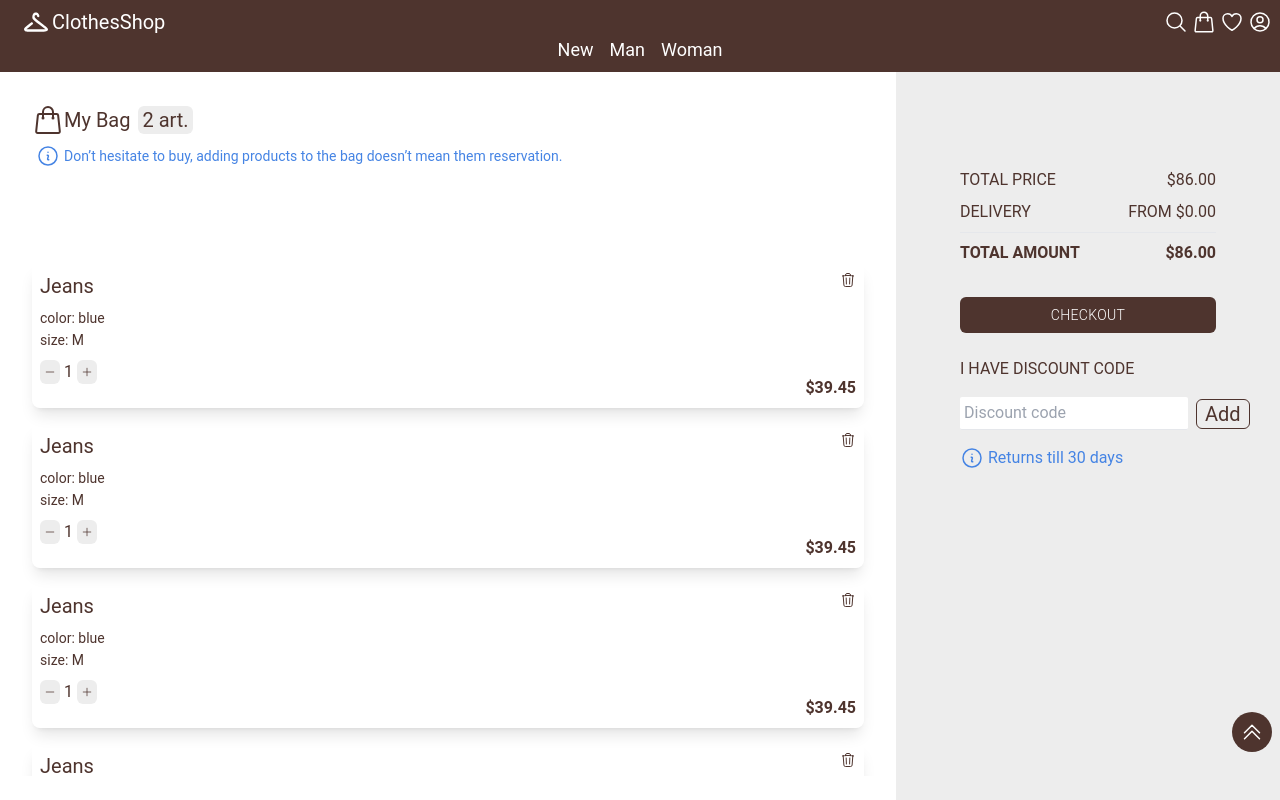
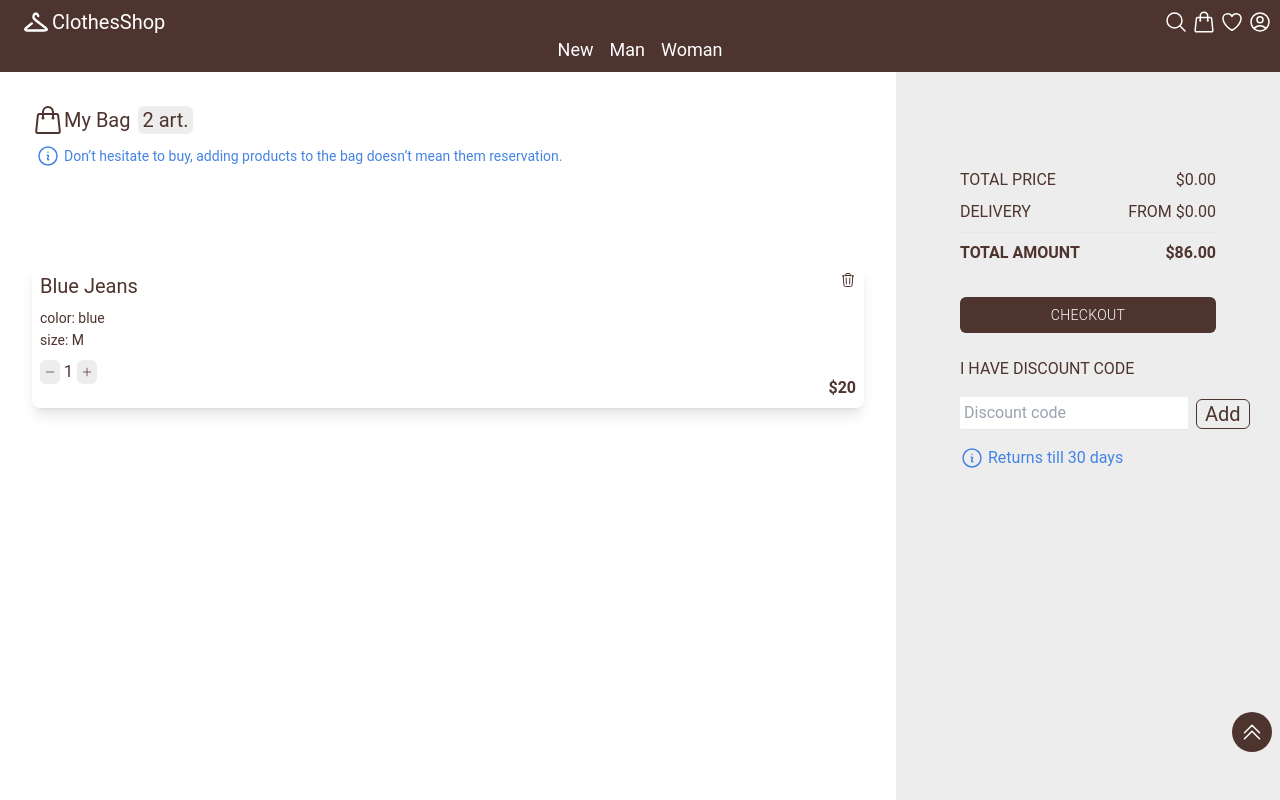
Before and after one commit to radoslawkol/clothing-store, a Next.js app: page /checkout in a window 1280 px wide. Shown: the top 800 px of the page. Built offline with nearby package versions, Linux system fonts and the light colour scheme.

Commit message:
Add cartSlice in Redux

```diff
--- a/components/Checkout/AddedProducts/index.js
+++ b/components/Checkout/AddedProducts/index.js
@@ -1,14 +1,17 @@
 import React from "react";
 import ProductCard from "../ProductCard";
-export default function AddedProducts() {
+export default function AddedProducts({ cartItems }) {
 	return (
 		<div className='flex flex-col mt-8 gap-4 p-2 sm:p-4 sm:w-3/4 mx-auto lg:p-8 lg:w-full lg:ml-0 overflow-auto max-h-[44vh] lg:max-h-[68vh]'>
-			<ProductCard />
-			<ProductCard />
-			<ProductCard />
-			<ProductCard />
-			<ProductCard />
-			<ProductCard />
+			{cartItems.length !== 0 ? (
+				cartItems.map((item) => {
+					return <ProductCard {...item} key={item.id} />;
+				})
+			) : (
+				<p className='text-center text-lg lg:text-left pl-6  lg:tracking-wide lg:text-xl lg:uppercase lg:-translate-y-8'>
+					You don't have any products in a bag.
+				</p>
+			)}
 		</div>
 	);
 }
--- a/components/Checkout/ProductCard/index.js
+++ b/components/Checkout/ProductCard/index.js
@@ -2,13 +2,25 @@ import React from "react";
 import Image from "next/image";
 import { PlusIcon, MinusIcon, TrashIcon } from "@heroicons/react/24/outline";
 import Link from "next/link";
-export default function ProductCard() {
+import { useDispatch } from "react-redux";
+import { removeItem } from "../../../reducers/cartReducer";
+export default function ProductCard({
+	id,
+	title,
+	image,
+	size,
+	color,
+	price,
+	quantity,
+}) {
+	const dispatch = useDispatch();
+
 	return (
 		<article className='relative flex w-full rounded-lg shadow-lg '>
 			<Link href={`/man/clothing/jeans/bluejeans`}>
 				<div className='relative w-1/3 sm:w-1/4 md:w-[20%] lg:h-36'>
 					<Image
-						src={`https://cdn.pixabay.com/photo/2017/08/06/09/51/bag-2590799_960_720.jpg`}
+						src={image}
 						alt='product name'
 						layout='fill'
 						className='w-20 h-full rounded-l-lg object-cover bg-center cursor-pointer'
@@ -18,25 +30,28 @@ export default function ProductCard() {
 
 			<div className='text-primary-key p-2'>
 				<div>
-					<h3 className='text-lg lg:text-xl mb-2'>Jeans</h3>
-					<span className='block text-[12px] lg:text-sm'>color: blue</span>
-					<span className='text-[12px] lg:text-sm'>size: M</span>
+					<h3 className='text-lg lg:text-xl mb-2'>{title}</h3>
+					<span className='block text-[12px] lg:text-sm'>color: {color}</span>
+					<span className='text-[12px] lg:text-sm'>size: {size}</span>
 				</div>
 				<div className='mt-2 flex items-center gap-1'>
 					<button className='text-lg px-1 h-6 bg-primary hover:bg-primary-key duration-300 hover:text-on-primary-key rounded-md'>
 						<MinusIcon className='h-3 w-3' />
 					</button>
-					<span>1</span>
+					<span>{quantity}</span>
 					<button className='text-lg px-1 h-6 bg-primary hover:bg-primary-key duration-300 hover:text-on-primary-key rounded-md'>
 						<PlusIcon className='h-3 w-3' />
 					</button>
 				</div>
 			</div>
-			<button className='absolute top-2 right-2 '>
+			<button
+				className='absolute top-2 right-2 '
+				onClick={() => dispatch(removeItem(id))}
+			>
 				<TrashIcon className='w-4 h-4 text-primary-key' />
 			</button>
 			<strong className='absolute bottom-2 right-2 text-primary-key'>
-				$39.45
+				${price}
 			</strong>
 		</article>
 	);
--- a/components/Checkout/Summary/index.js
+++ b/components/Checkout/Summary/index.js
@@ -3,12 +3,12 @@ import ButtonPrimary from "../../../utils/ButtonPrimary";
 import Discount from "../Discount";
 import { InformationCircleIcon } from "@heroicons/react/24/outline";
 
-export default function Summary() {
+export default function Summary({ totalPrice }) {
 	return (
 		<div className='mt-8 lg:mt-0 p-4 sm:w-3/4 lg:w-[30%] lg:bg-primary mx-auto lg:pt-24 xl:px-16'>
 			<ul className='flex flex-col gap-2 text-primary-key mb-8'>
 				<li className='flex justify-between uppercase'>
-					Total price <span>$86.00</span>
+					Total price <span>{`$${totalPrice.toFixed(2)}`}</span>
 				</li>
 				<li className='flex justify-between uppercase'>
 					Delivery <span>from $0.00</span>
--- a/components/Checkout/index.js
+++ b/components/Checkout/index.js
@@ -2,16 +2,19 @@ import React from "react";
 import AddedProducts from "./AddedProducts";
 import CheckoutHeader from "./CheckoutHeader";
 import Summary from "./Summary";
+import { useSelector } from "react-redux";
 
 export default function Checkout() {
+	const { cartItems, count, totalPrice } = useSelector((store) => store.cart);
+
 	return (
 		<div className='lg:flex contentWithoutMenuHeight'>
 			<div className='lg:w-[70%]'>
 				<CheckoutHeader />
-				<AddedProducts />
+				<AddedProducts cartItems={cartItems} />
 			</div>
 
-			<Summary />
+			<Summary totalPrice={totalPrice} />
 		</div>
 	);
 }
--- a/package.json
+++ b/package.json
@@ -26,6 +26,7 @@
 		"react-hook-form": "^7.35.0",
 		"react-redux": "^8.0.4",
 		"react-responsive": "^9.0.0-beta.10",
+		"tough-cookie": "^4.1.2",
 		"yup": "^0.32.11"
 	},
 	"devDependencies": {
--- /dev/null
+++ b/reducers/cartReducer.js
@@ -0,0 +1,60 @@
+import { createSlice } from "@reduxjs/toolkit";
+
+const dataProducts = [
+	{
+		id: "0",
+		title: "Blue Jeans",
+		image:
+			"https://cdn.pixabay.com/photo/2018/09/12/21/08/jeans-3673241_960_720.jpg",
+		description: "Nice blue jeans. ....",
+		categories: ["trousers", "jeans"],
+		size: "M",
+		color: "blue",
+		inStock: true,
+		quantity: 1,
+		price: 20,
+	},
+];
+
+const initialState = {
+	cartItems: dataProducts,
+	count: 0,
+	totalPrice: 0,
+	isLoading: true,
+};
+
+const cartSlice = createSlice({
+	name: "cart",
+	initialState,
+	reducers: {
+		removeItem: (state, action) => {
+			const itemId = action.payload;
+			state.cartItems = state.cartItems.filter((item) => item.id !== itemId);
+		},
+		increase: (state, { payload }) => {
+			const cartItem = state.cartItems.find((item) => item.id === payload.id);
+			cartItem.quantity += 1;
+		},
+		decrease: (state, { payload }) => {
+			const cartItem = state.cartItems.find((item) => item.id === payload.id);
+			cartItem.quantity -= 1;
+		},
+		calculateTotals: (state) => {
+			let quantity = 0;
+			let total = 0;
+
+			state.cartItems.forEach((item) => {
+				quantity += item.quantity;
+				total += item.quantity * item.price;
+			});
+
+			state.quantity = quantity;
+			state.totalPrice = total;
+		},
+	},
+});
+
+export const { removeItem, increase, decrease, calculateTotals } =
+	cartSlice.actions;
+
+export default cartSlice.reducer;
--- a/reducers/store.js
+++ b/reducers/store.js
@@ -1,9 +1,11 @@
 import { configureStore } from "@reduxjs/toolkit";
 import userReducer from "./userReducer";
+import cartReducer from "./cartReducer";
 
 const store = configureStore({
 	reducer: {
 		user: userReducer,
+		cart: cartReducer,
 	},
 });
 
```
Also changed, not shown: 1 other file (tests, documents, lock files or other folders).
